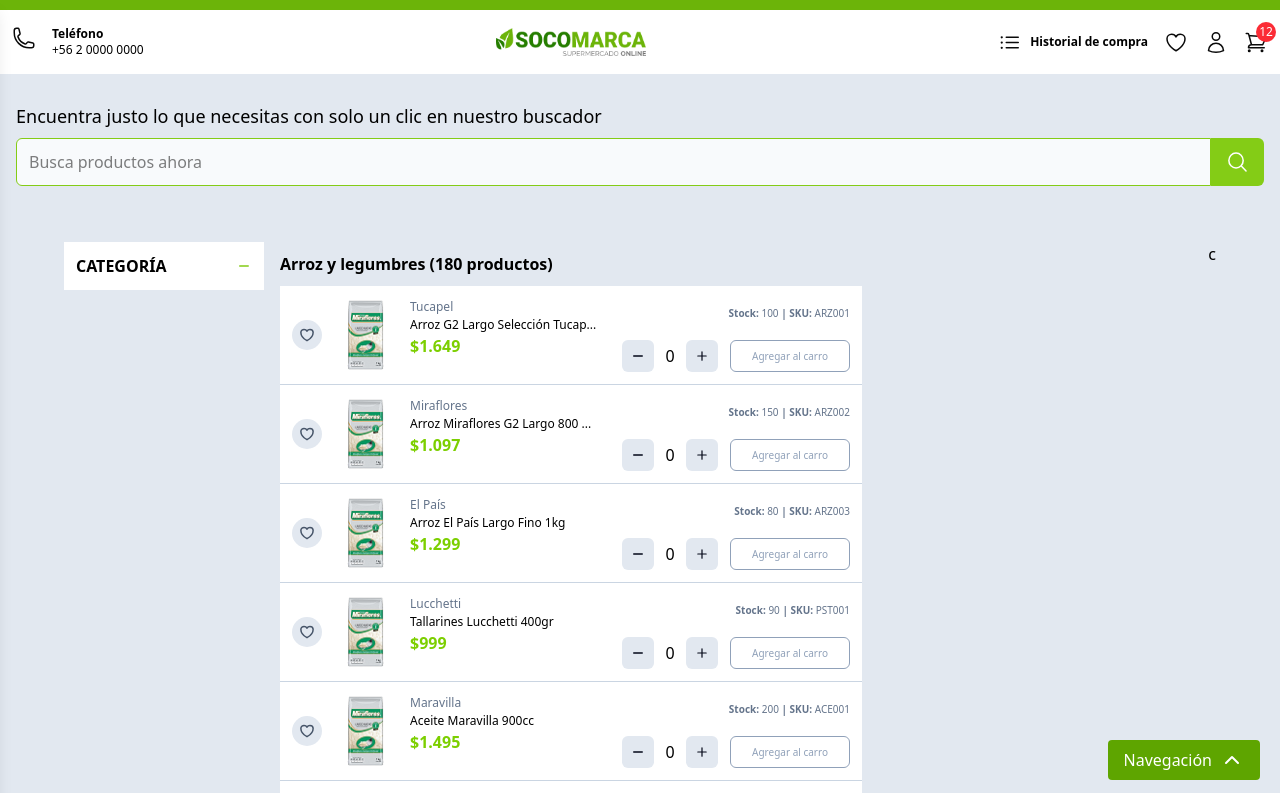
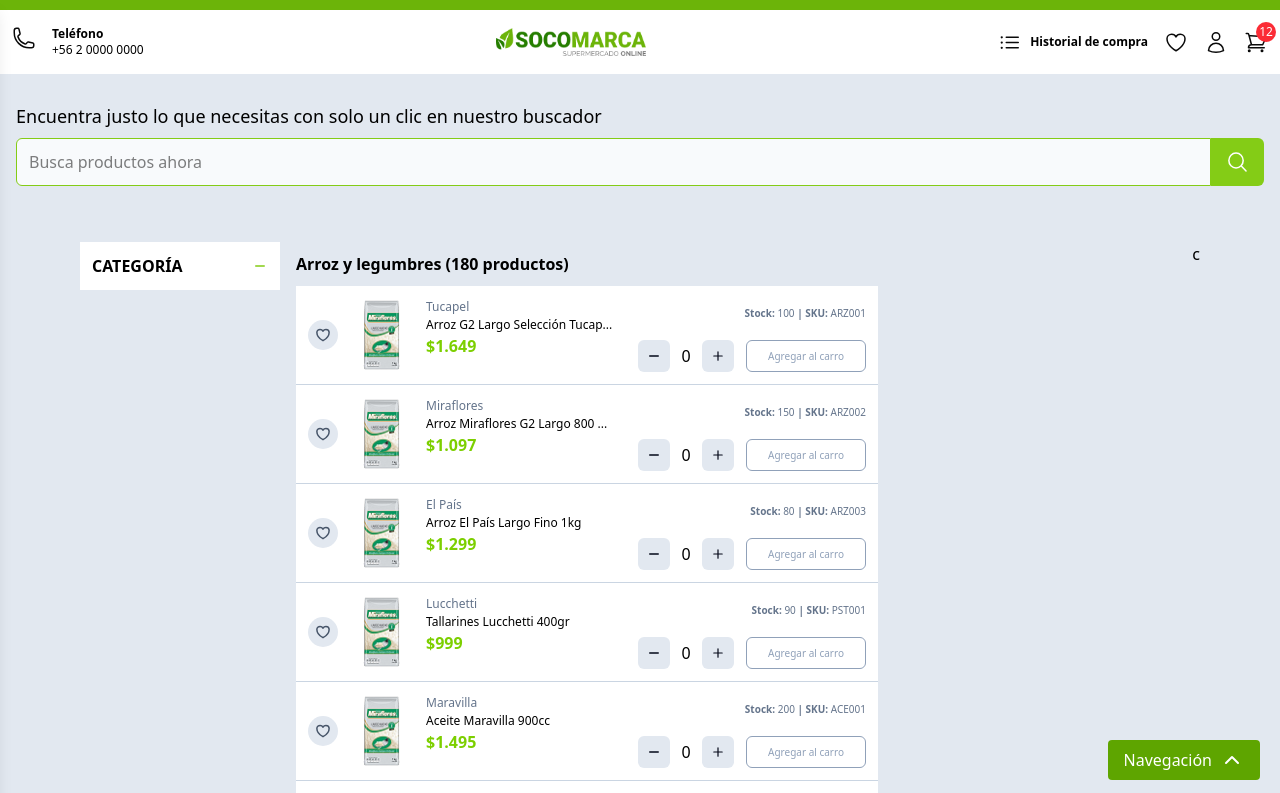
Before and after one commit to Ideas-Digitales/socomarca-frontend, a Next.js app: page / in a window 1280 px wide. Shown: the top 793 px of the page. Built offline with nearby package versions, Linux system fonts and the light colour scheme.

Commit message:
feat: add padding to ProductsContainer for improved layout

```diff
--- a/src/app/components/products/ProductsContainer.tsx
+++ b/src/app/components/products/ProductsContainer.tsx
@@ -11,7 +11,7 @@
   const { isMobile } = useStore();
 
   return (
-    <div className="flex items-start gap-4 flex-1-0-0 max-w-7xl mx-auto">
+    <div className="flex items-start gap-4 flex-1-0-0 max-w-7xl mx-auto px-4">
       {!isMobile && <CategoryFilterDesktop />}
       <div className="flex flex-col flex-1-0-0  w-full sm:max-w-[582px] sm:mr-auto">
         {!isMobile && (
```
